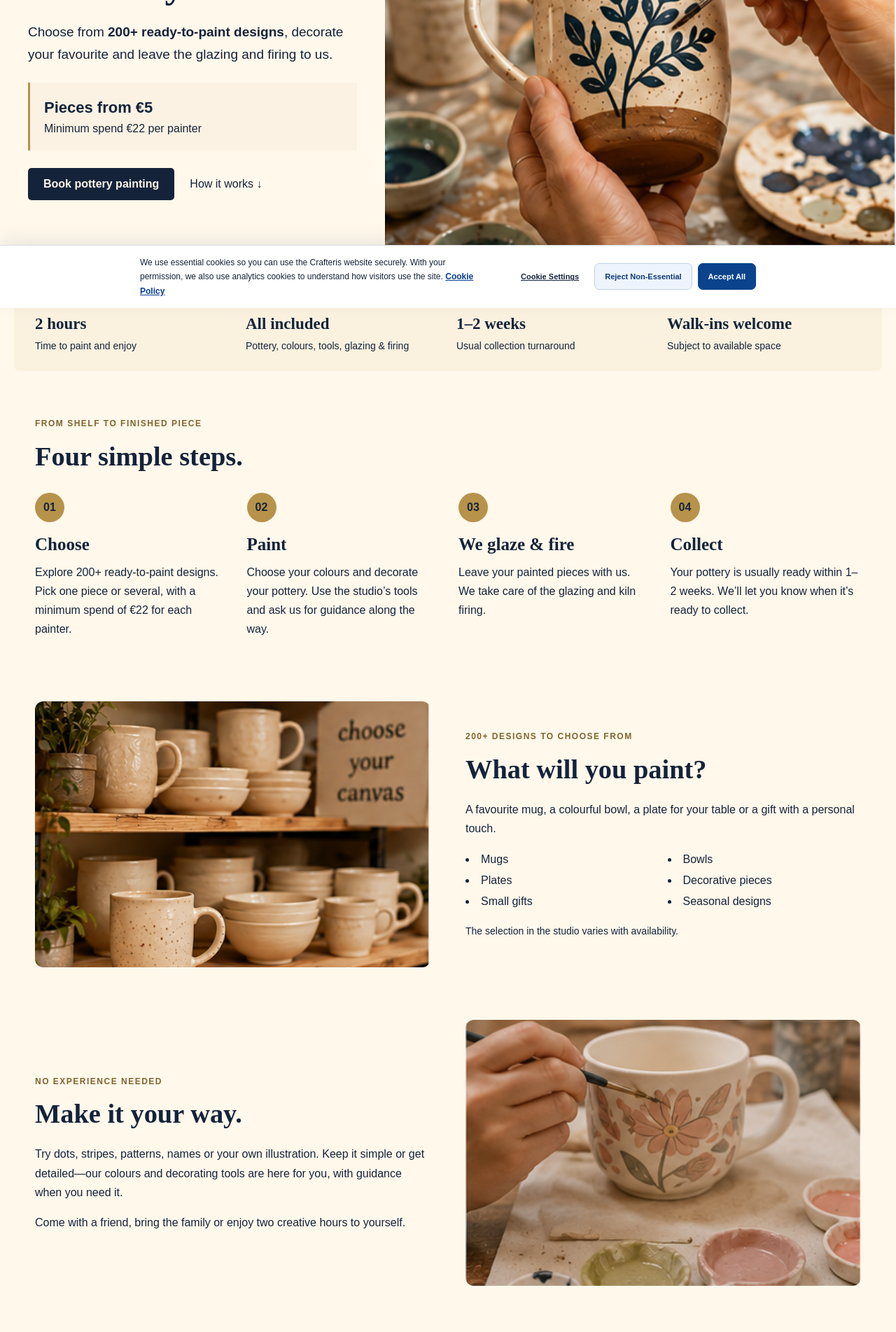
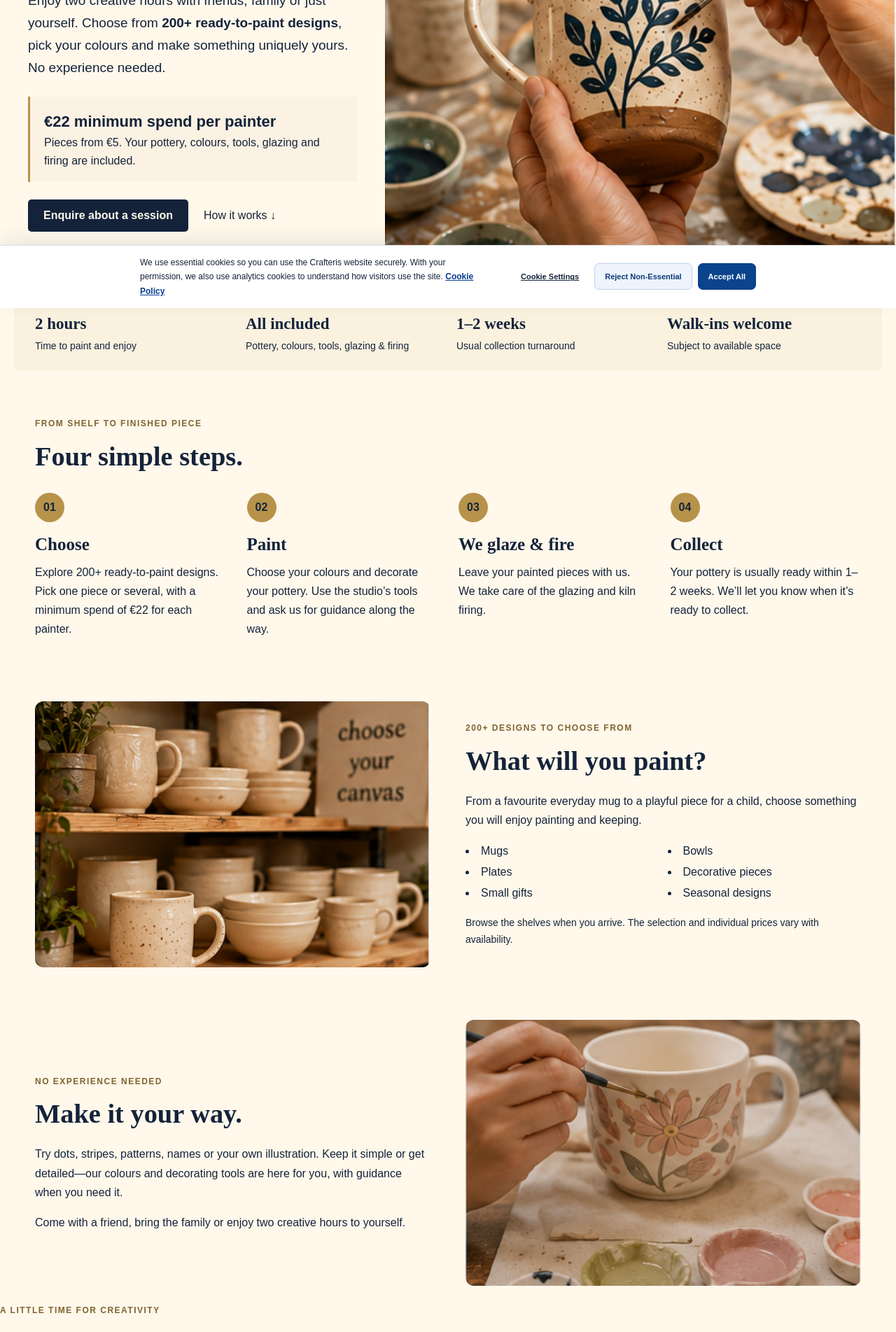
Before and after one commit to guzzep/crafteris-studio-website, a Next.js app: page /paint-your-own-pottery in a window 1280 px wide. Shown: the part 360-2263 px from the top of the page at 70% size. Built offline with nearby package versions, Linux system fonts and the light colour scheme; no server answers; the database is empty.

Commit message:
Refine pottery painting page and route enquiries honestly until online booking integration

```diff
--- a/src/app/paint-your-own-pottery/page.tsx
+++ b/src/app/paint-your-own-pottery/page.tsx
@@ -26,19 +26,20 @@ export default async function PaintYourOwnPottery() {
   return <div className={styles.page}><Header /><main>
     <section className={styles.hero}>
       <div className={styles.heroContent}><p className={styles.eyebrow}>Paint Your Own Pottery · Birkirkara, Malta</p><h1>Pick a piece.<br />Make it yours.</h1>
-        <p className={styles.lead}>Choose from <strong>200+ ready-to-paint designs</strong>, decorate your favourite and leave the glazing and firing to us.</p>
-        <div className={styles.priceNote}><strong>Pieces from €5</strong><span>Minimum spend €22 per painter</span></div>
-        <div className={styles.actions}><Link href="/whats-on" className={styles.primary}>Book pottery painting</Link><Link href="#how-it-works">How it works ↓</Link></div>
+        <p className={styles.lead}>Enjoy two creative hours with friends, family or just yourself. Choose from <strong>200+ ready-to-paint designs</strong>, pick your colours and make something uniquely yours. No experience needed.</p>
+        <div className={styles.priceNote}><strong>€22 minimum spend per painter</strong><span>Pieces from €5. Your pottery, colours, tools, glazing and firing are included.</span></div>
+        <div className={styles.actions}><Link href="/contact?subject=Pottery%20painting%20booking" className={styles.primary}>Enquire about a session</Link><Link href="#how-it-works">How it works ↓</Link></div>
       </div><img className={styles.heroImage} src={data?.image_url || "/pick-a-piece/paint-pottery.png"} alt="Decorating pottery with a personal painted design" />
     </section>
     <section className={styles.quickFacts} aria-label="Your visit at a glance">
       <div><strong>2 hours</strong><span>Time to paint and enjoy</span></div><div><strong>All included</strong><span>Pottery, colours, tools, glazing & firing</span></div><div><strong>1–2 weeks</strong><span>Usual collection turnaround</span></div><div><strong>Walk-ins welcome</strong><span>Subject to available space</span></div>
     </section>
     <section className={styles.section} id="how-it-works"><p className={styles.eyebrow}>From shelf to finished piece</p><h2>Four simple steps.</h2><div className={styles.steps}>{steps.map(([number,title,text]) => <article key={number}><span className={styles.number}>{number}</span><h3>{title}</h3><p>{text}</p></article>)}</div></section>
-    <section className={styles.choice}><img src="/pick-a-piece/choose-pottery.png" alt="Ready-to-paint pottery to choose from" /><div><p className={styles.eyebrow}>200+ designs to choose from</p><h2>What will you paint?</h2><p>A favourite mug, a colourful bowl, a plate for your table or a gift with a personal touch.</p><ul>{["Mugs", "Bowls", "Plates", "Decorative pieces", "Small gifts", "Seasonal designs"].map(name => <li key={name}>{name}</li>)}</ul><p className={styles.small}>The selection in the studio varies with availability.</p></div></section>
+    <section className={styles.choice}><img src="/pick-a-piece/choose-pottery.png" alt="Ready-to-paint pottery to choose from" /><div><p className={styles.eyebrow}>200+ designs to choose from</p><h2>What will you paint?</h2><p>From a favourite everyday mug to a playful piece for a child, choose something you will enjoy painting and keeping.</p><ul>{["Mugs", "Bowls", "Plates", "Decorative pieces", "Small gifts", "Seasonal designs"].map(name => <li key={name}>{name}</li>)}</ul><p className={styles.small}>Browse the shelves when you arrive. The selection and individual prices vary with availability.</p></div></section>
     <section className={styles.creativity}><div><p className={styles.eyebrow}>No experience needed</p><h2>Make it your way.</h2><p>Try dots, stripes, patterns, names or your own illustration. Keep it simple or get detailed—our colours and decorating tools are here for you, with guidance when you need it.</p><p>Come with a friend, bring the family or enjoy two creative hours to yourself.</p></div><img src="/workshops/pottery-painting.png" alt="Painting a personal pottery design" /></section>
-    <section className={styles.section}><p className={styles.eyebrow}>Before you visit</p><h2>Good to know.</h2><div className={styles.minimum}><h3>€22 minimum per painter—not per table.</h3><p>Each painter chooses their own piece or pieces totalling at least €22. Four people each choosing a €5 piece would still have a minimum spend of €22 each.</p></div><div className={styles.faq}>{questions.map(([question,answer]) => <details key={question}><summary>{question}</summary><p>{answer}</p></details>)}</div></section>
+    <section className={styles.occasions} aria-labelledby="occasions-heading"><p className={styles.eyebrow}>A little time for creativity</p><h2 id="occasions-heading">Who will you bring?</h2><div className={styles.occasionGrid}>{[["Friends & couples","Catch up, try something different and make a keepsake."],["Families","Spend creative time together and let everyone choose their own design."],["Just for you","Enjoy a quiet creative break at your own pace."]].map(([title,text]) => <article key={title}><h3>{title}</h3><p>{text}</p></article>)}</div></section>
+    <section className={styles.section}><p className={styles.eyebrow}>Before you visit</p><h2>Good to know.</h2><div className={styles.minimum}><h3>€22 minimum per painter—not per table.</h3><p>Choose one piece or several. If your selection totals less than €22, the minimum spend still applies; if it totals more, you pay the price of your selection.</p></div><div className={styles.faq}>{questions.map(([question,answer]) => <details key={question}><summary>{question}</summary><p>{answer}</p></details>)}</div></section>
     <section className={styles.group}><div><p className={styles.eyebrow}>Better together</p><h2>Planning a group visit?</h2><p>Celebrate a birthday, make memories with friends or bring your team together over pottery painting.</p></div><Link href="/team-building" className={styles.primary}>Explore groups & team building →</Link></section>
-    <section className={styles.final}><h2>Your next piece is waiting.</h2><p>Book your two-hour painting session. Walk-ins are welcome when space is available.</p><Link href="/whats-on" className={styles.primary}>Book pottery painting</Link></section>
+    <section className={styles.final}><h2>Your next piece is waiting.</h2><p>Ask us about your preferred date and number of painters. Walk-ins are welcome when space is available. Online pottery painting reservations will be available once our booking system is connected.</p><Link href="/contact?subject=Pottery%20painting%20booking" className={styles.primary}>Enquire about a session</Link></section>
   </main><Footer /></div>;
 }
```
